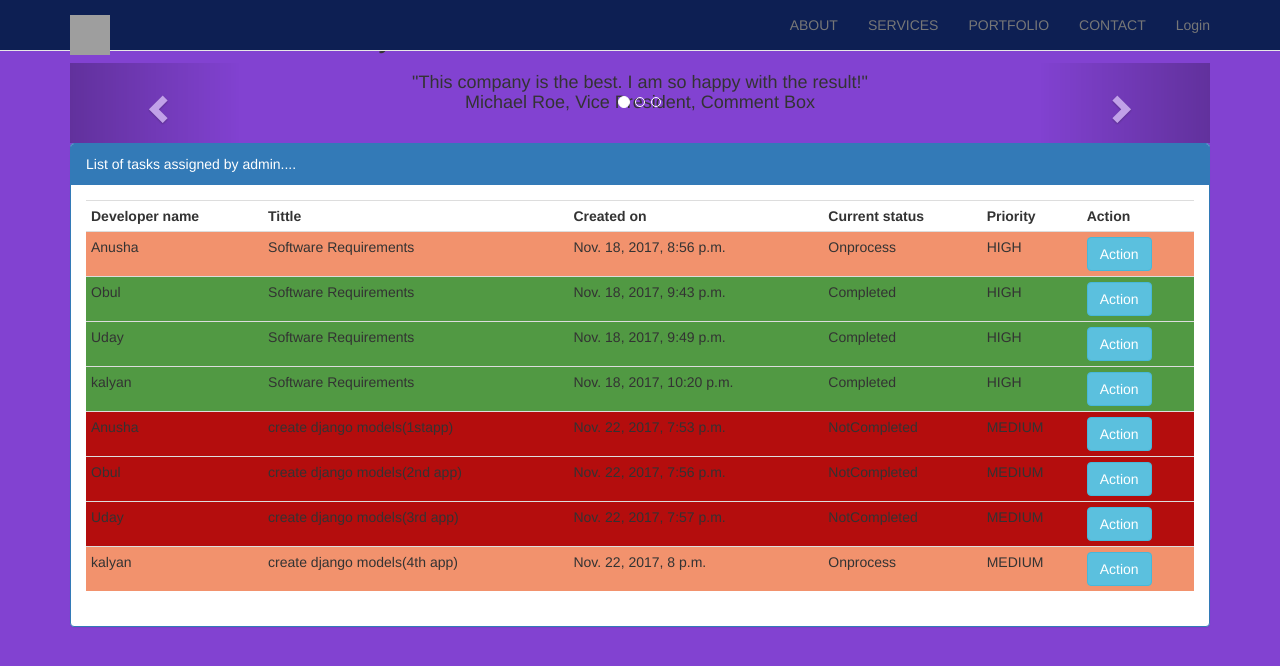
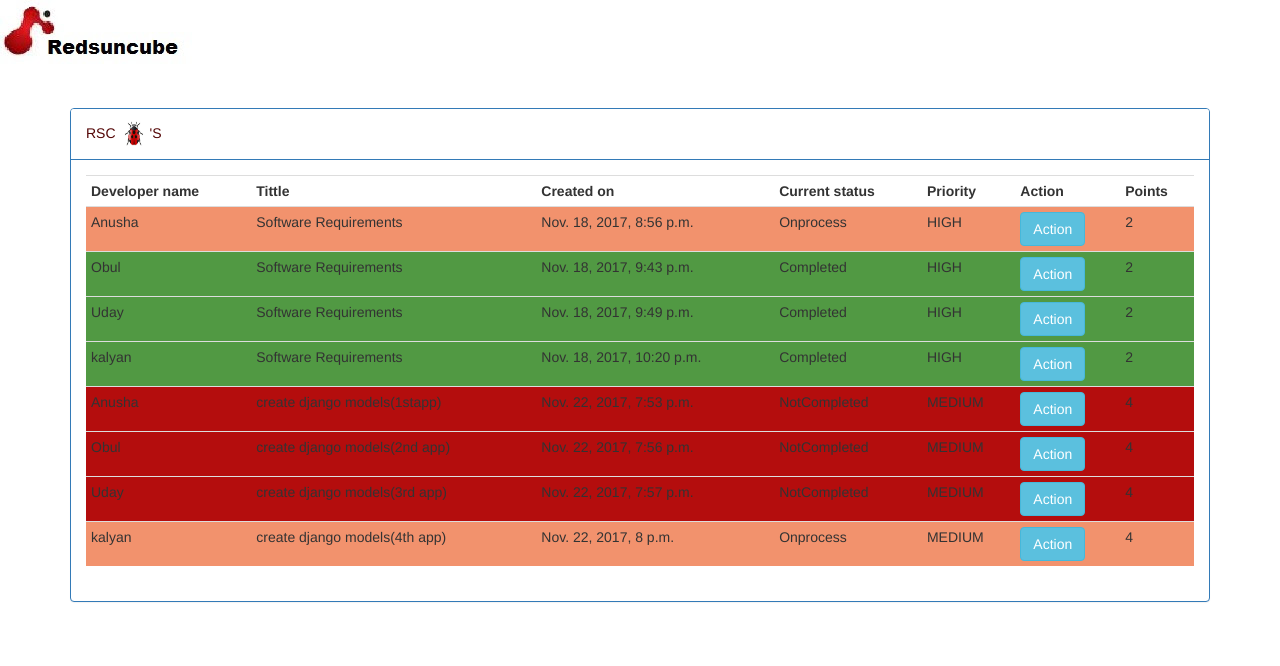
Before and after one commit to rscbugtrack/rscbugtrack, a Django app: page / in a window 1280 px wide. Shown: the top 666 px of the page. Run offline with Django 3.2, Linux system fonts and the light colour scheme; data comes from the database, SQL or seed files in the repository; both versions use the stored data as it was after the commit; some libraries are stand-ins or nearby versions; grey boxes are pictures that could not be loaded.

Commit message:
final code

```diff
--- a/templates/rscbase.html
+++ b/templates/rscbase.html
@@ -11,32 +11,9 @@
   <script src="https://ajax.googleapis.com/ajax/libs/jquery/3.2.1/jquery.min.js"></script>
   <script src="https://maxcdn.bootstrapcdn.com/bootstrap/3.3.7/js/bootstrap.min.js"></script>
 </head>
-<body style="background-color: #8242d1;">
+<body>
 
-
-<nav class="navbar navbar-default navbar-fixed-top" style="background-color: #0d1f53;">
-  <div class="container">
-    <div class="navbar-header">
-      <button type="button" class="navbar-toggle" data-toggle="collapse" data-target="#myNavbar">
-        <span class="icon-bar"></span>
-        <span class="icon-bar"></span>
-        <span class="icon-bar"></span>
-      </button>
-      <a class="navbar-brand" href="#myPage"> <img src="/media/butrackimg/rsclogo.SVG" width="40" height='40'>  </a>
-    </div>
-    <div class="collapse navbar-collapse" id="myNavbar">
-      <ul class="nav navbar-nav navbar-right">
-        <li><a href="#about">ABOUT</a></li>
-        <li><a href="#services">SERVICES</a></li>
-        <li><a href="#portfolio">PORTFOLIO</a></li>
-        <li><a href="#contact">CONTACT</a></li>
-        <li><a href="http://rscbugtrack.pythonanywhere.com/admin">Login</a></li>
-
-      </ul>
-    </div>
-  </div>
-</nav>
-
+<img src="/media/butrackimg/11.JPG" >
 {% block rscbody %}
 
 {% endblock %}
--- a/templates/rscbody.html
+++ b/templates/rscbody.html
@@ -1,77 +1,22 @@
 {% extends 'rscbase.html' %}
 
-  <style>
-  .btn-default {
-      box-shadow: 1px 2px 5px #000000;
-  }
-  </style>
 
 {% block rscbody %}
 
-<!--<div class="jumbotron text-center">-->
-<!--  <h1>Company</h1>-->
-<!--  <p>We specialize in blablabla</p>-->
-<!--  <form>-->
-<!--    <div class="input-group">-->
-<!--      <input type="readonly" class="form-control" placeholder="Email Address" required>-->
-<!--      <div class="input-group-btn">-->
-<!--        <button type="button" class="btn btn-danger">Subscribe</button>-->
-<!--      </div>-->
-<!--    </div>-->
-<!--  </form>-->
-<!--</div>-->
+<br>
+<br>
+
+<br>
+
 
 
   <div class="container">
 
-  <h2>What our customers say</h2>
-  <div id="myCarousel" class="carousel slide text-center" data-ride="carousel">
-    <!-- Indicators -->
-    <ol class="carousel-indicators">
-      <li data-target="#myCarousel" data-slide-to="0" class="active"></li>
-      <li data-target="#myCarousel" data-slide-to="1"></li>
-      <li data-target="#myCarousel" data-slide-to="2"></li>
-    </ol>
-
-    <!-- Wrapper for slides -->
-    <div class="carousel-inner" role="listbox">
-      <div class="item active">
-        <h4>"This company is the best. I am so happy with the result!"<br><span>Michael Roe, Vice President, Comment Box</span></h4>
-      </div>
-      <div class="item">
-        <h4>"One word... WOW!!"<br><span>John Doe, Salesman, Rep Inc</span></h4>
-      </div>
-      <div class="item">
-        <h4>"Could I... BE any more happy with this company?"<br><span>Chandler Bing, Actor, FriendsAlot</span></h4>
-      </div>
-    </div>
-<br>
-    <!-- Left and right controls -->
-    <a class="left carousel-control" href="#myCarousel" role="button" data-slide="prev">
-      <span class="glyphicon glyphicon-chevron-left" aria-hidden="true"></span>
-      <span class="sr-only">Previous</span>
-    </a>
-    <a class="right carousel-control" href="#myCarousel" role="button" data-slide="next">
-      <span class="glyphicon glyphicon-chevron-right" aria-hidden="true"></span>
-      <span class="sr-only">Next</span>
-    </a>
-  </div>
 
 
-
-<!-- Container (About Section) -->
-<!--<div id="about" class="container-fluid">-->
-<!--  <div class="row">-->
-<!--    <div class="col-sm-8">-->
-<!--      <p>About Company Page</p><br>-->
-<!--      <br><button class="btn btn-default btn-sm">Get in Touch</button>-->
-<!--    </div>-->
-
-<!--  </div>-->
-<!--</div>-->
-
     <div class="panel panel-primary">
-      <div class="panel-heading">List of tasks assigned by admin....</div>
+      <div class="panel-heading" style="background-color:white; color: #540606;">   <span> RSC  <img src="/media/butrackimg/bugimage.jpeg" width="30" height="30" >'S  </span>
+</div>
       <div class="panel-body">
 
         <table class="table table-condensed">
@@ -82,6 +27,8 @@
                 <th>Current status</th>
                 <th>Priority</th>
                 <th>Action</th>
+                <th>Points</th>
+
             </tr>
             {% for r in allreq %}
 
@@ -96,6 +43,7 @@
                           <button type="button" class="btn btn-info">Action</button>
                      </a>
                 </td>
+                <td>{{ r.points }}</td>
 
 
             </tr>
```
Also changed, not shown: db.sqlite3, media/butrackimg/11.JPG (added), media/butrackimg/bugimage.jpeg (added), static/11.JPG (added).
